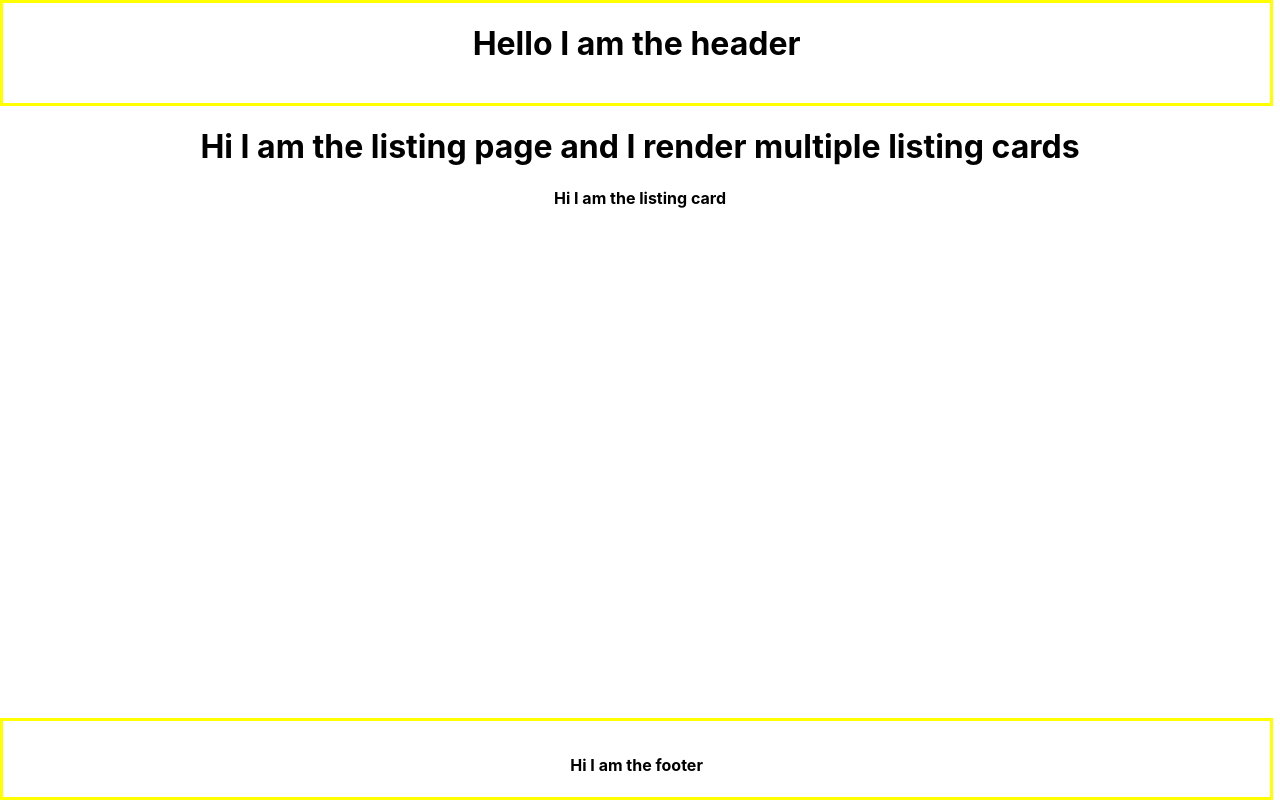
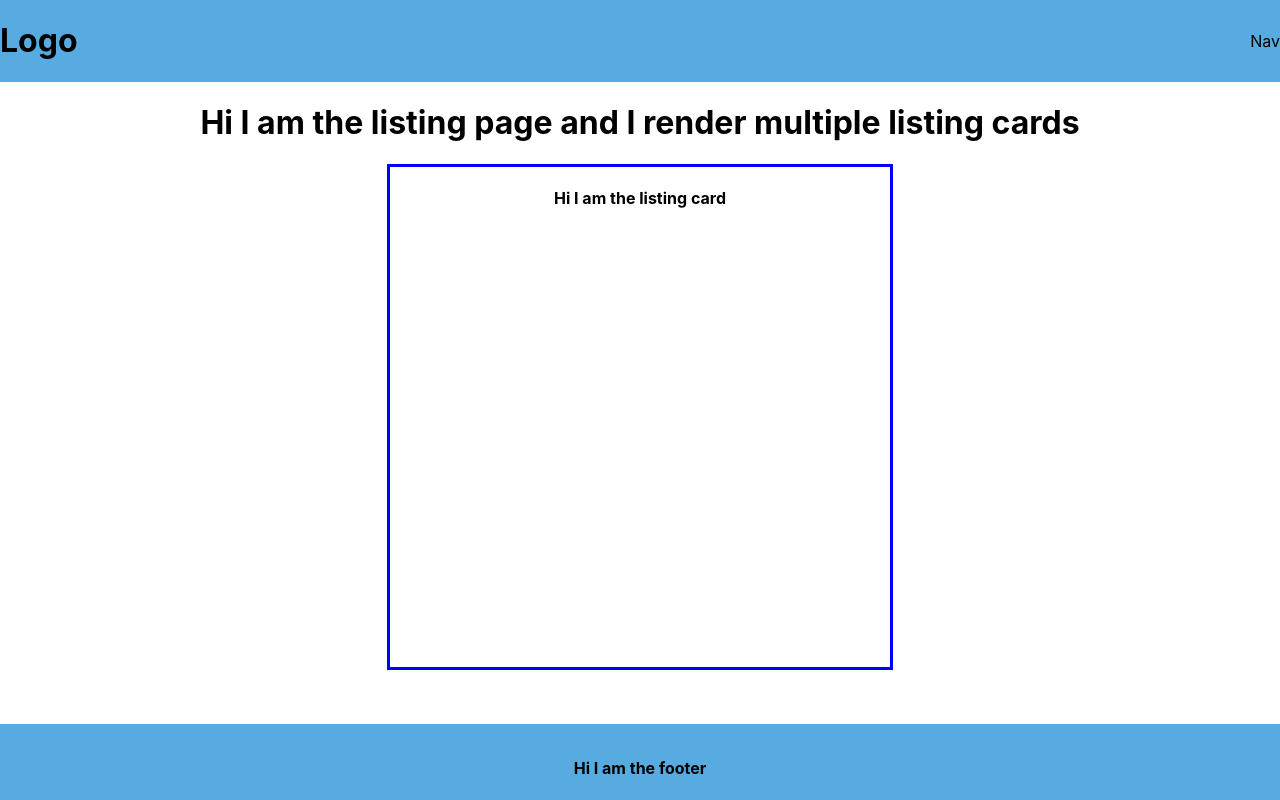
Before and after one commit to co-make-2-bh/frontend, a React (Create React App) app in the folder co-make/: page / in a window 1280 px wide. Built offline with nearby package versions, Linux system fonts and the light colour scheme; sample sign-in values are in the browser's storage.

Commit message:
Added styled components and rough styling

```diff
--- a/co-make/src/App.js
+++ b/co-make/src/App.js
@@ -1,10 +1,11 @@
 import React from "react";
 import { BrowserRouter as Router } from "react-router-dom";
 import PrivateRoute from "./utils/PrivateRoute";
+import GlobalStyle from "./styles/GlobalStyle";
 
-import Header from "./Components/Header";
-import Footer from "./Components/Footer";
-import ListingPage from "./Components/ListingPage";
+import Header from "./components/Header";
+import Footer from "./components/Footer";
+import ListingPage from "./components/ListingPage";
 
 function App() {
   return (
@@ -13,6 +14,7 @@ function App() {
       {/* Login/Register could be shown here */}
       <PrivateRoute component={ListingPage} />
       <Footer />
+      <GlobalStyle />
     </Router>
   );
 }
--- a/co-make/src/Components/Footer.js
+++ b/co-make/src/Components/Footer.js
@@ -1,13 +1,27 @@
 import React from "react";
+import styled from "styled-components";
 
-//////////////////////
-//      FOOTER      //
-//////////////////////
+///////////////////////////
+//      FOOTER STYLE     //
+///////////////////////////
+
+const FooterStyle = styled.div`
+  height: 50px;
+  padding: 1% 0;
+  position: absolute;
+  bottom: 0;
+  width: 100%;
+  background-color: #57abe0;
+`;
+
+//////////////////////////
+//      FOOTER CODE     //
+//////////////////////////
 function Footer() {
   return (
-    <div className="footer">
+    <FooterStyle>
       <h4>Hi I am the footer</h4>
-    </div>
+    </FooterStyle>
   );
 }
 
--- a/co-make/src/Components/Header.js
+++ b/co-make/src/Components/Header.js
@@ -1,13 +1,29 @@
 import React from "react";
+import styled from "styled-components";
 
-//////////////////////
-//      HEADER      //
-//////////////////////
+////////////////////////////
+//      HEADER STYLE      //
+////////////////////////////
+
+const HeaderStyle = styled.div`
+  display: flex;
+  align-self: flex-start;
+  align-items: center;
+  justify-content: space-between;
+  width: 100%;
+  background-color: #57abe0;
+`;
+
+///////////////////////////
+//      HEADER CODE      //
+///////////////////////////
+
 function Header() {
   return (
-    <div className="header">
-      <h1>Hello I am the header</h1>
-    </div>
+    <HeaderStyle>
+      <h1>Logo</h1>
+      <nav>Nav</nav>
+    </HeaderStyle>
   );
 }
 
--- a/co-make/src/Components/ListingCard.js
+++ b/co-make/src/Components/ListingCard.js
@@ -1,56 +1,36 @@
 import React from "react";
+import styled from "styled-components";
 
 ////////////////////////////
-//      LISTING CARD      //
+//      CARD STYLE      //
 ////////////////////////////
-function ListingCard() {
-  return (
-    <div>
-      <h4>Hi I am the listing card</h4>
-    </div>
-  );
-}
 
-export default ListingCard;
+const CardStyle = styled.div`
+  width: 500px;
+  height: 500px;
+  border: solid blue;
+`;
+/////////////////////////
+//      CARD CODE      //
+/////////////////////////
 
-//Component that holds each ticket
-/////////////////////
-//      TICKET     //
-/////////////////////
 // useEffect(() => {
-//     axios.get(`https://dev-desk-backend.herokuapp.com/tickets`)
+//     axios.get(``)
 //     // .then((res) => {
-//     //   console.log(res.data.results);
-//     //   setTicket(res.data.results);
+//     //   console.log(res.data);
+//     //   setListItem(res.data);
 //     // })
 //     // .catch((error) => {
 //     //   console.log("Error retrieving data");
 //     // });
 //   }, []);
 
-//   const submitTickets = (e) => {
-//     e.preventDefault();
-//     axios.post("https://dev-desk-backend.herokuapp.com/tickets");
-//     // .then((res) => setTicket(res.data))
-//     // .catch((err) => console.log(err.response));
-//   };
+function ListingCard() {
+  return (
+    <CardStyle>
+      <h4>Hi I am the listing card</h4>
+    </CardStyle>
+  );
+}
 
-//   const changeStatus = (e) => {
-//     e.preventDefault();
-//     axios.put("https://dev-desk-backend.herokuapp.com/tickets/status");
-//     // .then((res) => setTicket(res.data))
-//     // .catch((err) => console.log(err.response));
-//   };
-
-//   const deleteTicket = (e) => {
-//     e.preventDefault();
-//     axios.delete("");
-//   };
-
-//Display ticket features
-//ID
-//Title
-//Description
-//Priority (low med high)
-//Status (open, closed, in progress)
-//Submit
+export default ListingCard;
--- a/co-make/src/Components/ListingPage.js
+++ b/co-make/src/Components/ListingPage.js
@@ -1,24 +1,26 @@
 import React from "react";
 import ListingCard from "./ListingCard";
+import styled from "styled-components";
 
-////////////////////////
-//      LISTINGS      //
-////////////////////////
+/////////////////////////////
+//      LISTING STYLE      //
+/////////////////////////////
+const ListingStyle = styled.div`
+  display: flex;
+  align-items: center;
+  flex-direction: column;
+`;
+
+////////////////////////////
+//      LISTING CODE      //
+////////////////////////////
 function ListingPage() {
   return (
-    <div>
+    <ListingStyle>
       <h1>Hi I am the listing page and I render multiple listing cards</h1>
       <ListingCard />
-    </div>
+    </ListingStyle>
   );
 }
 
 export default ListingPage;
-// useEffect(() => {
-//     axios
-//       .get("", tickets) // live url: https://dev-desk-backend.herokuapp.com/tickets
-//       .then((response) => console.log(response))
-//       .catch((error) => console.log(error));
-//   }, []);
-
-//Map through tickets and show each Ticket component
--- a/co-make/src/index.js
+++ b/co-make/src/index.js
@@ -1,6 +1,6 @@
 import React from "react";
 import ReactDOM from "react-dom";
-import "./index.css";
+
 import App from "./App";
 
 ReactDOM.render(
--- a/co-make/src/style.js
+++ /dev/null
@@ -1 +0,0 @@
-import styled from "styled-components";
--- a/co-make/src/index.css
+++ b/co-make/src/styles/GlobalStyle.js
@@ -1,5 +1,9 @@
+import { createGlobalStyle } from "styled-components";
+
+const GlobalStyle = createGlobalStyle`
 body {
   margin: 0;
+  padding: 0;
   font-family: -apple-system, BlinkMacSystemFont, "Segoe UI", "Roboto", "Oxygen",
     "Ubuntu", "Cantarell", "Fira Sans", "Droid Sans", "Helvetica Neue",
     sans-serif;
@@ -11,19 +15,6 @@ body {
 code {
   font-family: source-code-pro, Menlo, Monaco, Consolas, "Courier New",
     monospace;
-}
+}`;
 
-.header {
-  height: 100px;
-  width: 99%;
-  border: solid yellow;
-}
-
-.footer {
-  height: 50px;
-  border: solid yellow;
-  padding: 1% 0;
-  position: absolute;
-  bottom: 0;
-  width: 99%;
-}
+export default GlobalStyle;
```
Also changed, not shown: 1 other file (tests, documents, lock files or other folders).
